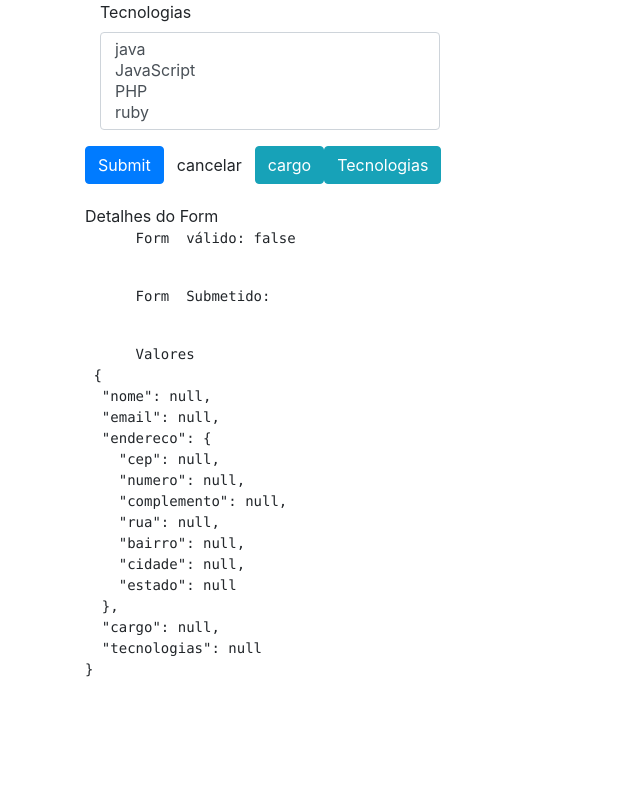
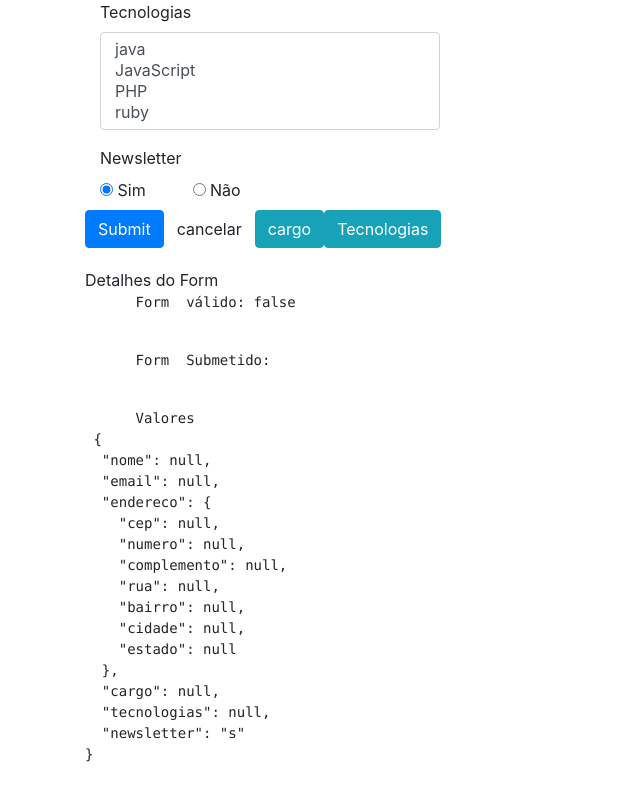
Before and after one commit to Erickrio/angular8, an Angular app: page /dataForm in a window 1280 px wide. Shown: the part 916-1716 px from the top of the page, without its empty margins (0-640 px from the left). Before the commit the page ends 1633 px from the top, so only its background shows below. Built offline with nearby package versions, Linux system fonts and the light colour scheme.

Commit message:
utilizando radio button

```diff
--- a/src/app/data-form/data-form.component.html
+++ b/src/app/data-form/data-form.component.html
@@ -131,6 +131,19 @@
     </select>
   </div>
 </div>
+
+
+   <div class="col-md-3" [ngClass]="aplicaCssErro('newsletter')">
+      <label for="newsletter" class="control-label">Newsletter</label>
+      <div id="newsletter" class="row">
+        <div class="col-sm-4" *ngFor="let item of newsletterOp">
+          <label class="radio-inline">
+            <input type="radio" [value]="item.valor" formControlName="newsletter" /> {{ item.desc }}
+          </label>
+        </div>
+      </div>
+    </div>
+
  <!--Somente quando o formulario estiver válido
   <button type="submit" class="btn btn-primary" [disabled]="!formulario.valid">Submit</button>
   -->
--- a/src/app/data-form/data-form.component.ts
+++ b/src/app/data-form/data-form.component.ts
@@ -19,6 +19,7 @@ export class DataFormComponent implements OnInit {
   estados: Observable <EstadoBr[]>;
   cargos: any[];
   tecnologias: any[];
+  newsletterOp: any[];
 
   constructor(
     private formBuilder: FormBuilder,
@@ -34,7 +35,7 @@ export class DataFormComponent implements OnInit {
     this.estados = this.dropdownService.getEstadosBr();
     this.cargos = this.dropdownService.getCargos();
     this.tecnologias = this.dropdownService.getTecnologias();
-
+    this.newsletterOp = this.dropdownService.getNewsletter();
     // this.dropdownService.getEstadosBr()
     //   .subscribe(dados => {
     //   this.estados = dados;
@@ -59,7 +60,8 @@ export class DataFormComponent implements OnInit {
         estado: [null, Validators.required]
       }),
       cargo: [null],
-      tecnologias: [null]
+      tecnologias: [null],
+      newsletter: ['s']
     });
   }
 
--- a/src/app/shared/services/dropdown.service.ts
+++ b/src/app/shared/services/dropdown.service.ts
@@ -31,4 +31,10 @@ export class DropdownService {
       { nome: 'ruby', desc: 'ruby' }
     ];
   }
+  getNewsletter(){
+    return [
+      { valor: 's' , desc: 'Sim' },
+      { valor: 'n' , desc: 'Não' },
+    ];
+  }
 }
```
